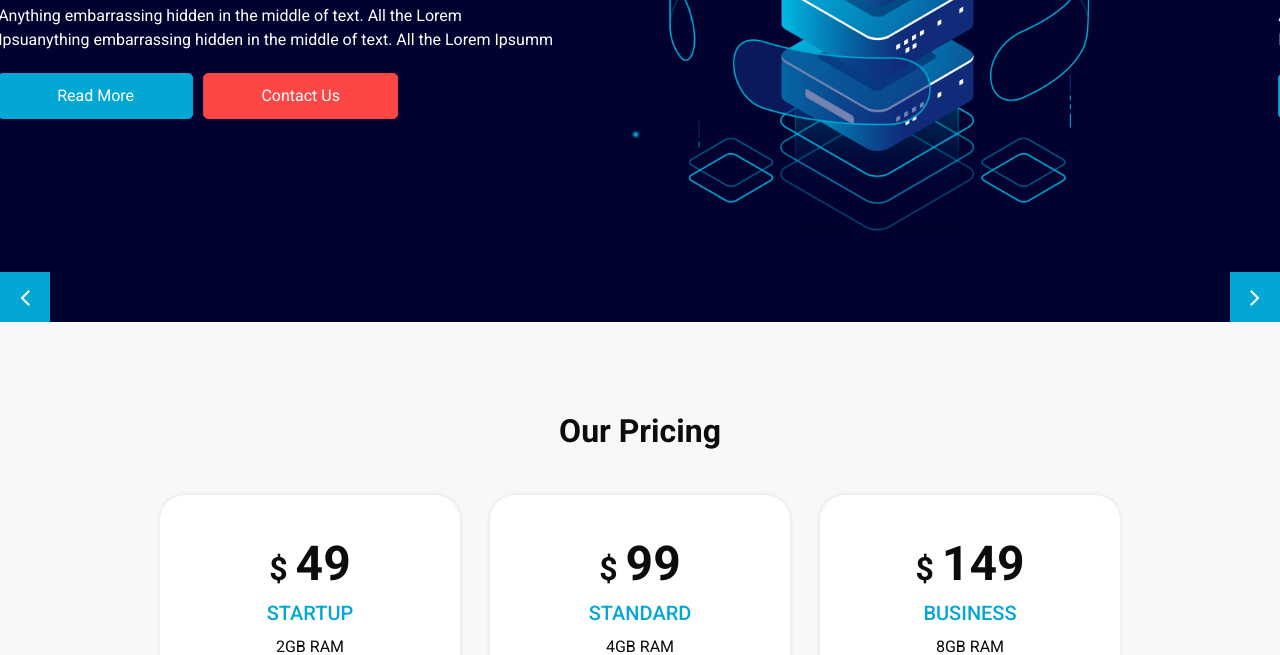
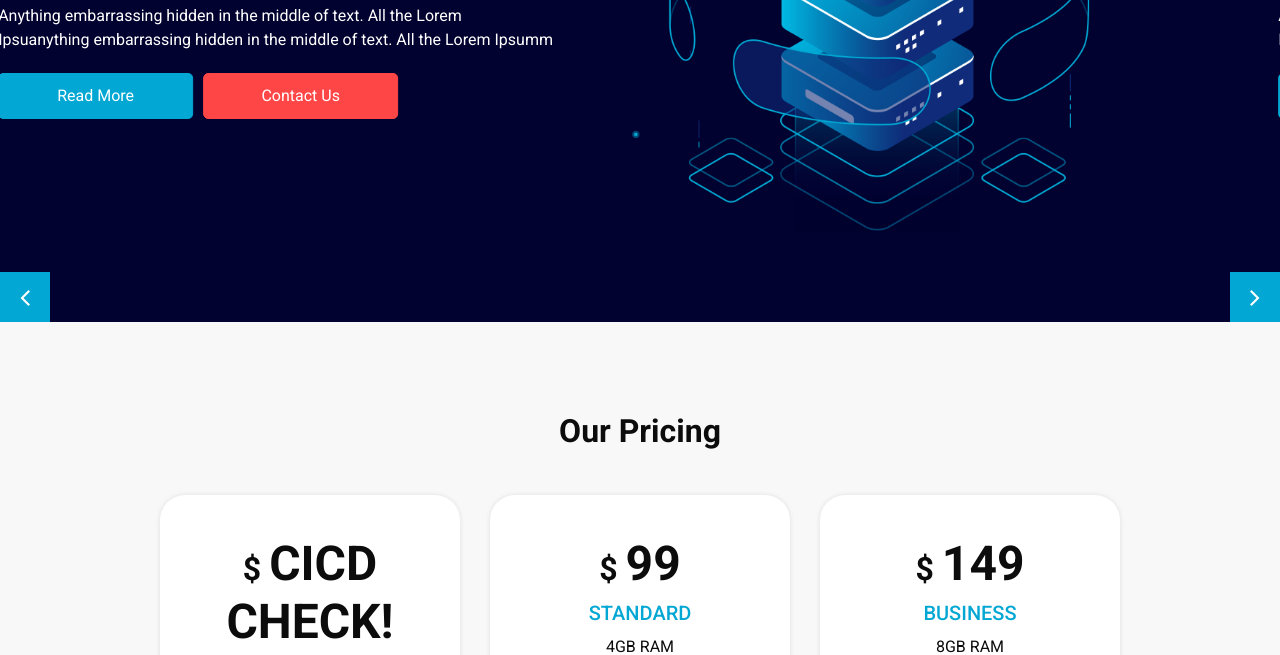
Before and after one commit to jayp16p/cicd, a plain HTML site: page price.html in a window 1280 px wide. Shown: the part 321-976 px from the top of the page. Drawn offline with Linux system fonts and the light colour scheme; a script that the page names is missing.

Commit message:
Update price.html

```diff
--- a/price.html
+++ b/price.html
@@ -214,7 +214,7 @@
       <div class="price_container ">
         <div class="box">
           <div class="detail-box">
-            <h2>$ <span>49</span></h2>
+            <h2>$ <span>CICD CHECK!</span></h2>
             <h6>
               Startup
             </h6>
```
